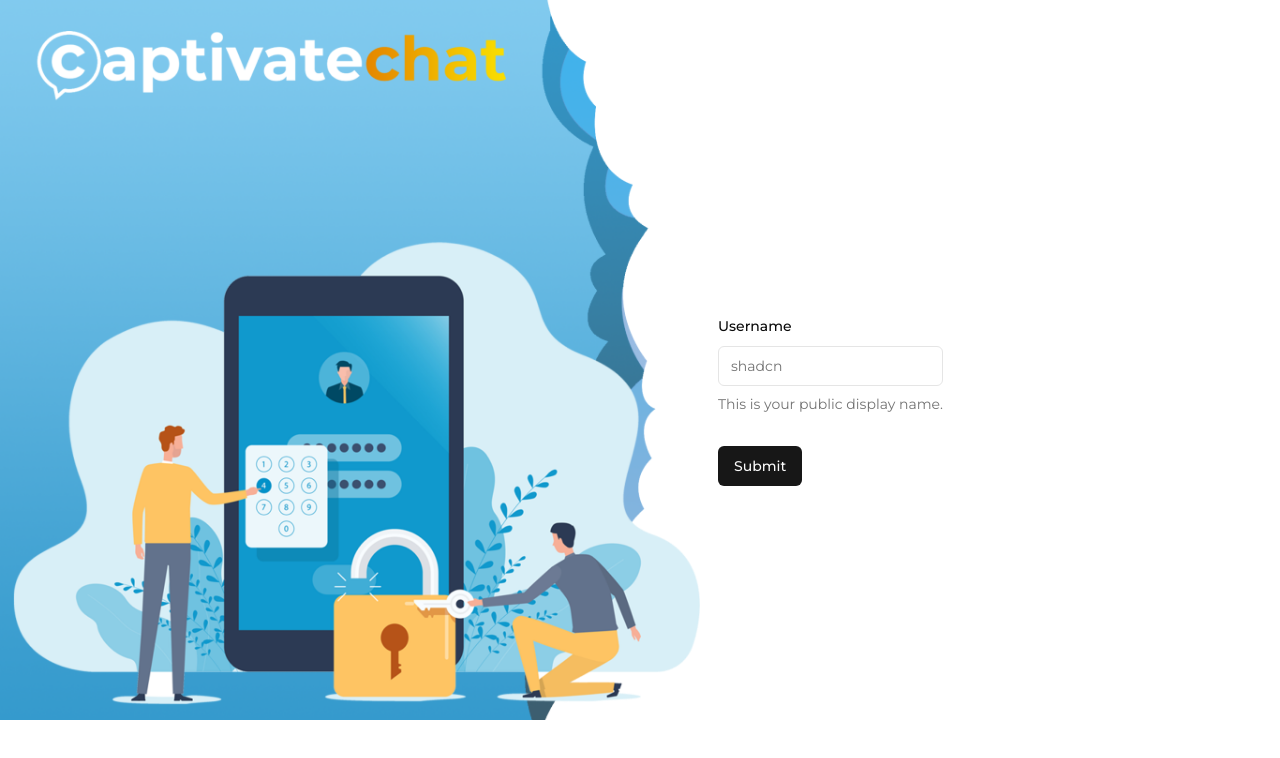
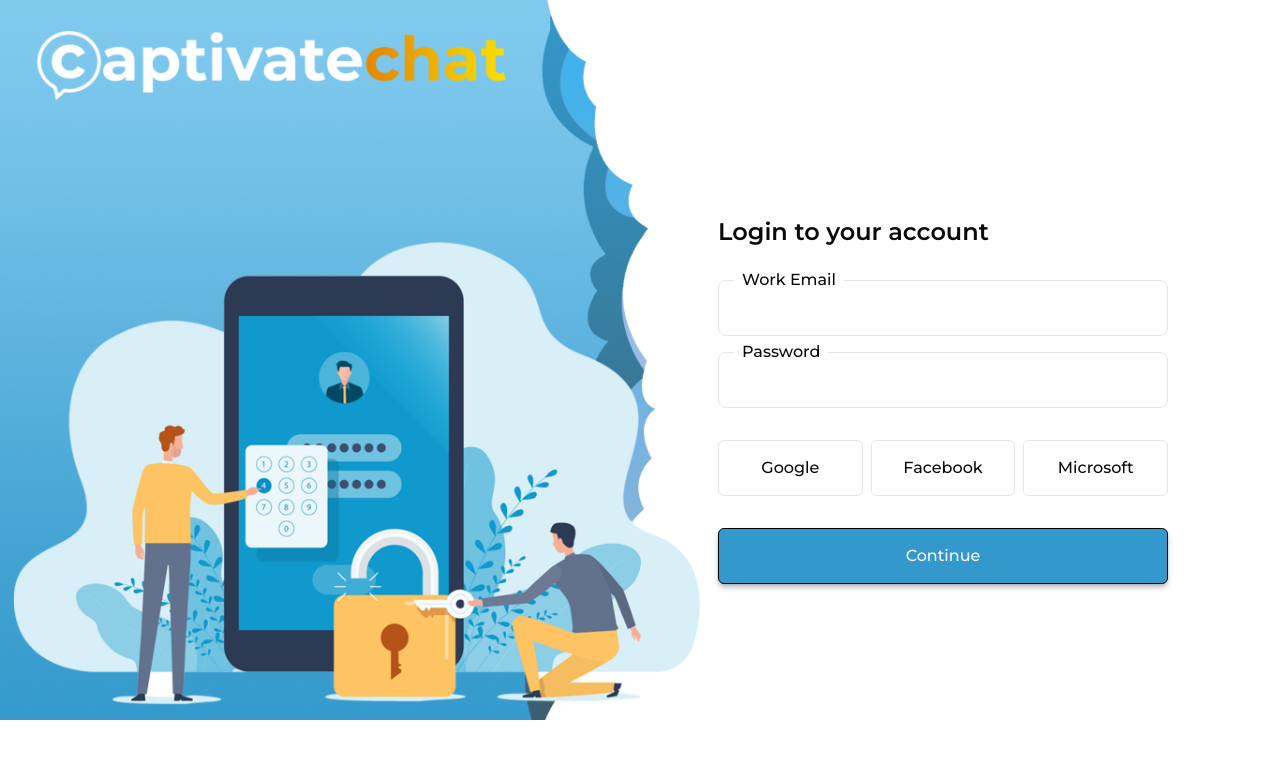
Before and after one commit to leonard-captivatechat/cc-frontend-v2, a Next.js app: page /login in a window 1280 px wide. Shown: the top 758 px of the page. Built offline with nearby package versions, Linux system fonts and the light colour scheme.

Commit message:
✨ Form components

```diff
--- a/src/app/(auth)/login/page.tsx
+++ b/src/app/(auth)/login/page.tsx
@@ -2,37 +2,31 @@
 
 import { zodResolver } from '@hookform/resolvers/zod'
 import { useForm } from 'react-hook-form'
-import * as z from 'zod'
 
 import { Button } from '@/components/ui/button'
 import {
   Form,
   FormControl,
-  FormDescription,
   FormField,
   FormItem,
   FormLabel,
   FormMessage,
 } from '@/components/ui/form'
 import { Input } from '@/components/ui/input'
-
-const formSchema = z.object({
-  username: z.string().min(2, {
-    message: 'Username must be at least 2 characters.',
-  }),
-})
+import { loginSchema, FormData } from './schema'
 
 export default function Login() {
   // 1. Define your form.
-  const form = useForm<z.infer<typeof formSchema>>({
-    resolver: zodResolver(formSchema),
+  const form = useForm<FormData>({
+    resolver: zodResolver(loginSchema),
     defaultValues: {
-      username: '',
+      email: '',
+      password: '',
     },
   })
 
   // 2. Define a submit handler.
-  function onSubmit(values: z.infer<typeof formSchema>) {
+  function onSubmit(values: FormData) {
     // Do something with the form values.
     // ✅ This will be type-safe and validated.
     console.log(values)
@@ -40,24 +34,50 @@
 
   return (
     <Form {...form}>
-      <form onSubmit={form.handleSubmit(onSubmit)} className="space-y-8">
+      <form onSubmit={form.handleSubmit(onSubmit)} className="w-full space-y-8">
+        <p className="text-2xl font-semibold">Login to your account</p>
+        <div className="space-y-4">
           <FormField
             control={form.control}
-          name="username"
+            name="email"
             render={({ field }) => (
               <FormItem>
-              <FormLabel>Username</FormLabel>
+                <FormLabel>Work Email</FormLabel>
                 <FormControl>
-                <Input placeholder="shadcn" {...field} />
+                  <Input type="email" className="h-14" {...field} />
                 </FormControl>
-              <FormDescription>
-                This is your public display name.
-              </FormDescription>
                 <FormMessage />
               </FormItem>
             )}
           />
-        <Button type="submit">Submit</Button>
+          <FormField
+            control={form.control}
+            name="password"
+            render={({ field }) => (
+              <FormItem>
+                <FormLabel>Password</FormLabel>
+                <FormControl>
+                  <Input type="password" className="h-14" {...field} />
+                </FormControl>
+                <FormMessage />
+              </FormItem>
+            )}
+          />
+        </div>
+        <div className="flex space-x-2">
+          <Button type="button" variant="outline" className="h-14 w-full">
+            Google
+          </Button>
+          <Button type="button" variant="outline" className="h-14 w-full">
+            Facebook
+          </Button>
+          <Button type="button" variant="outline" className="h-14 w-full">
+            Microsoft
+          </Button>
+        </div>
+        <Button type="submit" className="h-14 w-full shadow-md shadow-black/25">
+          Continue
+        </Button>
       </form>
     </Form>
   )
--- /dev/null
+++ b/src/app/(auth)/login/schema.ts
@@ -0,0 +1,8 @@
+import * as z from 'zod'
+
+export const loginSchema = z.object({
+  email: z.string().email({ message: 'Invalid email address.' }),
+  password: z.string().min(1, { message: 'Password is required.' }),
+})
+
+export type FormData = z.infer<typeof loginSchema>
--- a/src/app/globals.css
+++ b/src/app/globals.css
@@ -13,7 +13,7 @@
     --popover: 0 0% 100%;
     --popover-foreground: 0 0% 3.9%;
 
-    --primary: 0 0% 9%;
+    --primary: 200 60% 50%;
     --primary-foreground: 0 0% 98%;
 
     --secondary: 0 0% 96.1%;
--- a/src/components/ui/button.tsx
+++ b/src/components/ui/button.tsx
@@ -1,36 +1,39 @@
-import * as React from "react"
-import { Slot } from "@radix-ui/react-slot"
-import { cva, type VariantProps } from "class-variance-authority"
+'use client'
 
-import { cn } from "@/lib/utils"
+import * as React from 'react'
+import { Slot } from '@radix-ui/react-slot'
+import { cva, type VariantProps } from 'class-variance-authority'
+
+import { cn } from '@/lib/utils'
 
 const buttonVariants = cva(
-  "inline-flex items-center justify-center whitespace-nowrap rounded-md text-sm font-medium ring-offset-background transition-colors focus-visible:outline-none focus-visible:ring-2 focus-visible:ring-ring focus-visible:ring-offset-2 disabled:pointer-events-none disabled:opacity-50",
+  'inline-flex items-center justify-center whitespace-nowrap rounded-md text-base font-medium ring-offset-background transition-colors focus-visible:outline-none focus-visible:ring-2 focus-visible:ring-ring focus-visible:ring-offset-2 disabled:pointer-events-none disabled:opacity-50',
   {
     variants: {
       variant: {
-        default: "bg-primary text-primary-foreground hover:bg-primary/90",
+        default:
+          'bg-primary text-primary-foreground hover:bg-primary/80 border border-black',
         destructive:
-          "bg-destructive text-destructive-foreground hover:bg-destructive/90",
+          'bg-destructive text-destructive-foreground hover:bg-destructive/80',
         outline:
-          "border border-input bg-background hover:bg-accent hover:text-accent-foreground",
+          'border border-input bg-background hover:bg-accent hover:text-accent-foreground',
         secondary:
-          "bg-secondary text-secondary-foreground hover:bg-secondary/80",
-        ghost: "hover:bg-accent hover:text-accent-foreground",
-        link: "text-primary underline-offset-4 hover:underline",
+          'bg-secondary text-secondary-foreground hover:bg-secondary/80',
+        ghost: 'hover:bg-accent hover:text-accent-foreground',
+        link: 'text-primary underline-offset-4 hover:underline',
       },
       size: {
-        default: "h-10 px-4 py-2",
-        sm: "h-9 rounded-md px-3",
-        lg: "h-11 rounded-md px-8",
-        icon: "h-10 w-10",
+        default: 'h-10 px-4 py-2',
+        sm: 'h-9 rounded-md px-3',
+        lg: 'h-11 rounded-md px-8',
+        icon: 'h-10 w-10',
       },
     },
     defaultVariants: {
-      variant: "default",
-      size: "default",
+      variant: 'default',
+      size: 'default',
     },
-  }
+  },
 )
 
 export interface ButtonProps
@@ -41,7 +44,7 @@
 
 const Button = React.forwardRef<HTMLButtonElement, ButtonProps>(
   ({ className, variant, size, asChild = false, ...props }, ref) => {
-    const Comp = asChild ? Slot : "button"
+    const Comp = asChild ? Slot : 'button'
     return (
       <Comp
         className={cn(buttonVariants({ variant, size, className }))}
@@ -49,8 +52,8 @@
         {...props}
       />
     )
-  }
+  },
 )
-Button.displayName = "Button"
+Button.displayName = 'Button'
 
 export { Button, buttonVariants }
--- a/src/components/ui/form.tsx
+++ b/src/components/ui/form.tsx
@@ -1,6 +1,8 @@
-import * as React from "react"
-import * as LabelPrimitive from "@radix-ui/react-label"
-import { Slot } from "@radix-ui/react-slot"
+'use client'
+
+import * as React from 'react'
+import * as LabelPrimitive from '@radix-ui/react-label'
+import { Slot } from '@radix-ui/react-slot'
 import {
   Controller,
   ControllerProps,
@@ -8,27 +10,27 @@
   FieldValues,
   FormProvider,
   useFormContext,
-} from "react-hook-form"
+} from 'react-hook-form'
 
-import { cn } from "@/lib/utils"
-import { Label } from "@/components/ui/label"
+import { cn } from '@/lib/utils'
+import { Label } from '@/components/ui/label'
 
 const Form = FormProvider
 
 type FormFieldContextValue<
   TFieldValues extends FieldValues = FieldValues,
-  TName extends FieldPath<TFieldValues> = FieldPath<TFieldValues>
+  TName extends FieldPath<TFieldValues> = FieldPath<TFieldValues>,
 > = {
   name: TName
 }
 
 const FormFieldContext = React.createContext<FormFieldContextValue>(
-  {} as FormFieldContextValue
+  {} as FormFieldContextValue,
 )
 
 const FormField = <
   TFieldValues extends FieldValues = FieldValues,
-  TName extends FieldPath<TFieldValues> = FieldPath<TFieldValues>
+  TName extends FieldPath<TFieldValues> = FieldPath<TFieldValues>,
 >({
   ...props
 }: ControllerProps<TFieldValues, TName>) => {
@@ -47,7 +49,7 @@
   const fieldState = getFieldState(fieldContext.name, formState)
 
   if (!fieldContext) {
-    throw new Error("useFormField should be used within <FormField>")
+    throw new Error('useFormField should be used within <FormField>')
   }
 
   const { id } = itemContext
@@ -67,7 +69,7 @@
 }
 
 const FormItemContext = React.createContext<FormItemContextValue>(
-  {} as FormItemContextValue
+  {} as FormItemContextValue,
 )
 
 const FormItem = React.forwardRef<
@@ -76,13 +78,28 @@
 >(({ className, ...props }, ref) => {
   const id = React.useId()
 
+  // Check if running on the client-side
+  const [isClient, setIsClient] = React.useState(false)
+  React.useEffect(() => {
+    setIsClient(true)
+  }, [])
+
+  // Render the component only on the client-side
+  if (!isClient) {
+    return null
+  }
+
   return (
     <FormItemContext.Provider value={{ id }}>
-      <div ref={ref} className={cn("space-y-2", className)} {...props} />
+      <div
+        ref={ref}
+        className={cn('space-y-2', className, 'relative')}
+        {...props}
+      />
     </FormItemContext.Provider>
   )
 })
-FormItem.displayName = "FormItem"
+FormItem.displayName = 'FormItem'
 
 const FormLabel = React.forwardRef<
   React.ElementRef<typeof LabelPrimitive.Root>,
@@ -93,13 +110,17 @@
   return (
     <Label
       ref={ref}
-      className={cn(error && "text-destructive", className)}
+      className={cn(
+        error && 'text-destructive',
+        className,
+        'absolute -top-3 left-4 bg-background px-2 text-base font-medium',
+      )}
       htmlFor={formItemId}
       {...props}
     />
   )
 })
-FormLabel.displayName = "FormLabel"
+FormLabel.displayName = 'FormLabel'
 
 const FormControl = React.forwardRef<
   React.ElementRef<typeof Slot>,
@@ -121,7 +142,7 @@
     />
   )
 })
-FormControl.displayName = "FormControl"
+FormControl.displayName = 'FormControl'
 
 const FormDescription = React.forwardRef<
   HTMLParagraphElement,
@@ -133,12 +154,12 @@
     <p
       ref={ref}
       id={formDescriptionId}
-      className={cn("text-sm text-muted-foreground", className)}
+      className={cn('text-sm text-muted-foreground', className)}
       {...props}
     />
   )
 })
-FormDescription.displayName = "FormDescription"
+FormDescription.displayName = 'FormDescription'
 
 const FormMessage = React.forwardRef<
   HTMLParagraphElement,
@@ -155,14 +176,14 @@
     <p
       ref={ref}
       id={formMessageId}
-      className={cn("text-sm font-medium text-destructive", className)}
+      className={cn('text-sm font-medium text-destructive', className)}
       {...props}
     >
       {body}
     </p>
   )
 })
-FormMessage.displayName = "FormMessage"
+FormMessage.displayName = 'FormMessage'
 
 export {
   useFormField,
--- a/src/components/ui/input.tsx
+++ b/src/components/ui/input.tsx
@@ -1,6 +1,8 @@
-import * as React from "react"
+'use client'
 
-import { cn } from "@/lib/utils"
+import * as React from 'react'
+
+import { cn } from '@/lib/utils'
 
 export interface InputProps
   extends React.InputHTMLAttributes<HTMLInputElement> {}
@@ -11,15 +13,15 @@
       <input
         type={type}
         className={cn(
-          "flex h-10 w-full rounded-md border border-input bg-background px-3 py-2 text-sm ring-offset-background file:border-0 file:bg-transparent file:text-sm file:font-medium placeholder:text-muted-foreground focus-visible:outline-none focus-visible:ring-2 focus-visible:ring-ring focus-visible:ring-offset-2 disabled:cursor-not-allowed disabled:opacity-50",
-          className
+          'flex h-10 w-full rounded-lg border border-input bg-background px-4 py-4 text-sm ring-offset-background file:border-0 file:bg-transparent file:text-sm file:font-medium placeholder:text-muted-foreground disabled:cursor-not-allowed disabled:opacity-50',
+          className,
         )}
         ref={ref}
         {...props}
       />
     )
-  }
+  },
 )
-Input.displayName = "Input"
+Input.displayName = 'Input'
 
 export { Input }
```
Also changed, not shown: src/app/layout.tsx (+2 -5 lines), src/app/page.tsx (+2 -106 lines), src/components/ui/label.tsx (+6 -6 lines). Lines whose indentation alone changed are shown as unchanged.
